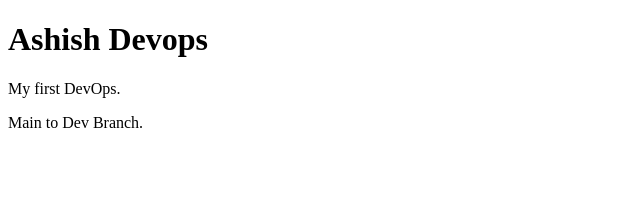
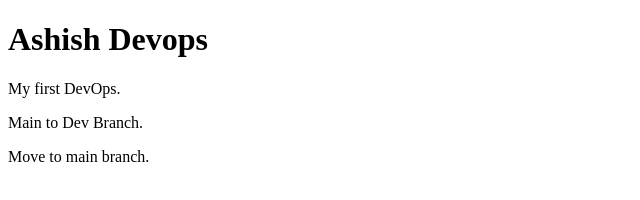
Before and after one commit to AshishChakerwerti/git_begain_simplelearn, a plain HTML site: page index.html in a window 1280 px wide. Shown: the whole page, without its empty margins (0-640 px from the left). Drawn offline with Linux system fonts and the light colour scheme.

Commit message:
moving to main branch

```diff
--- a/index.html
+++ b/index.html
@@ -5,6 +5,7 @@
 <h1>Ashish Devops</h1>
 <p>My first DevOps.</p>
 <p>Main to Dev Branch.</p>
+<p>Move to main branch.</p>
 
 </body>
 </html>
```
